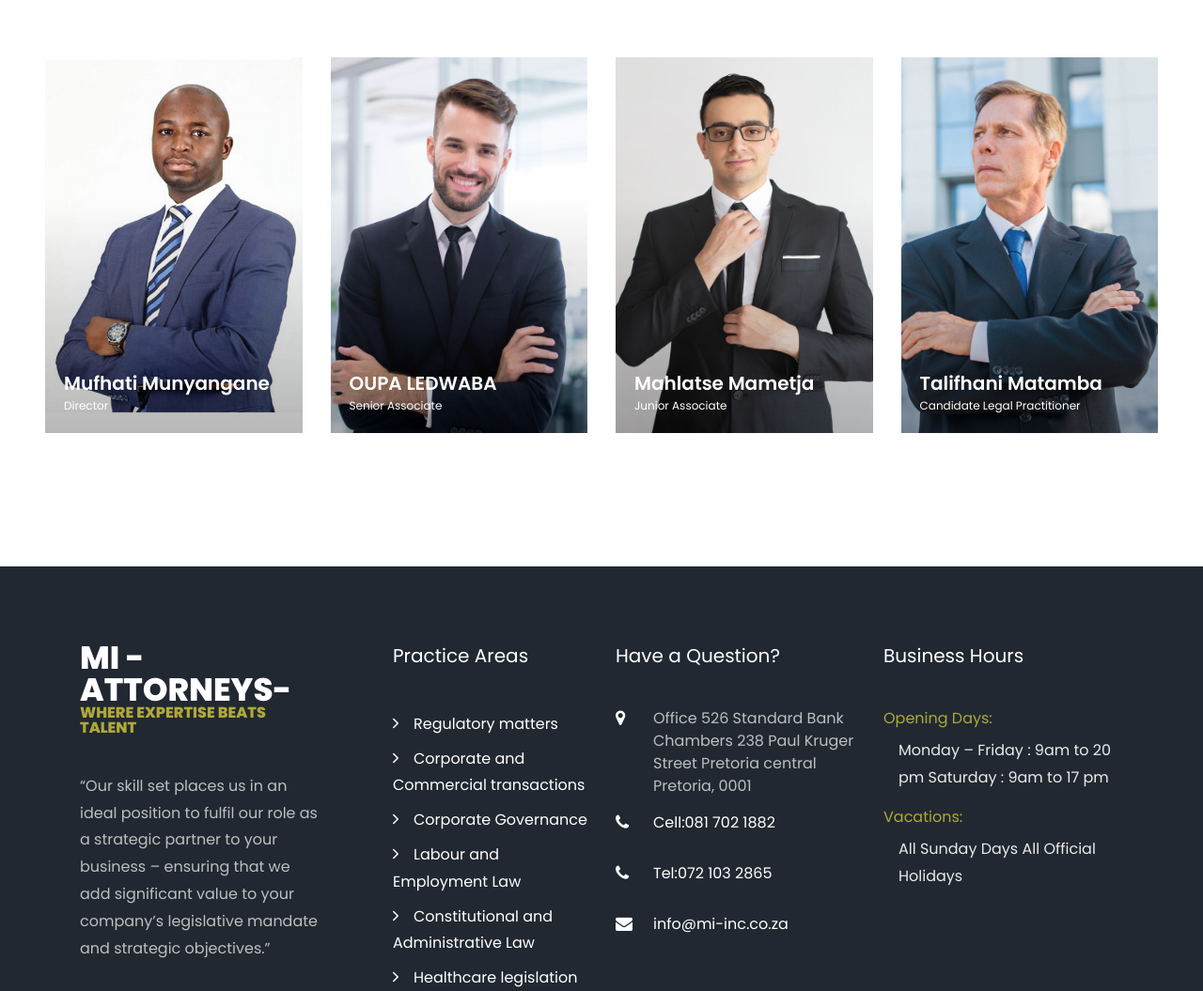
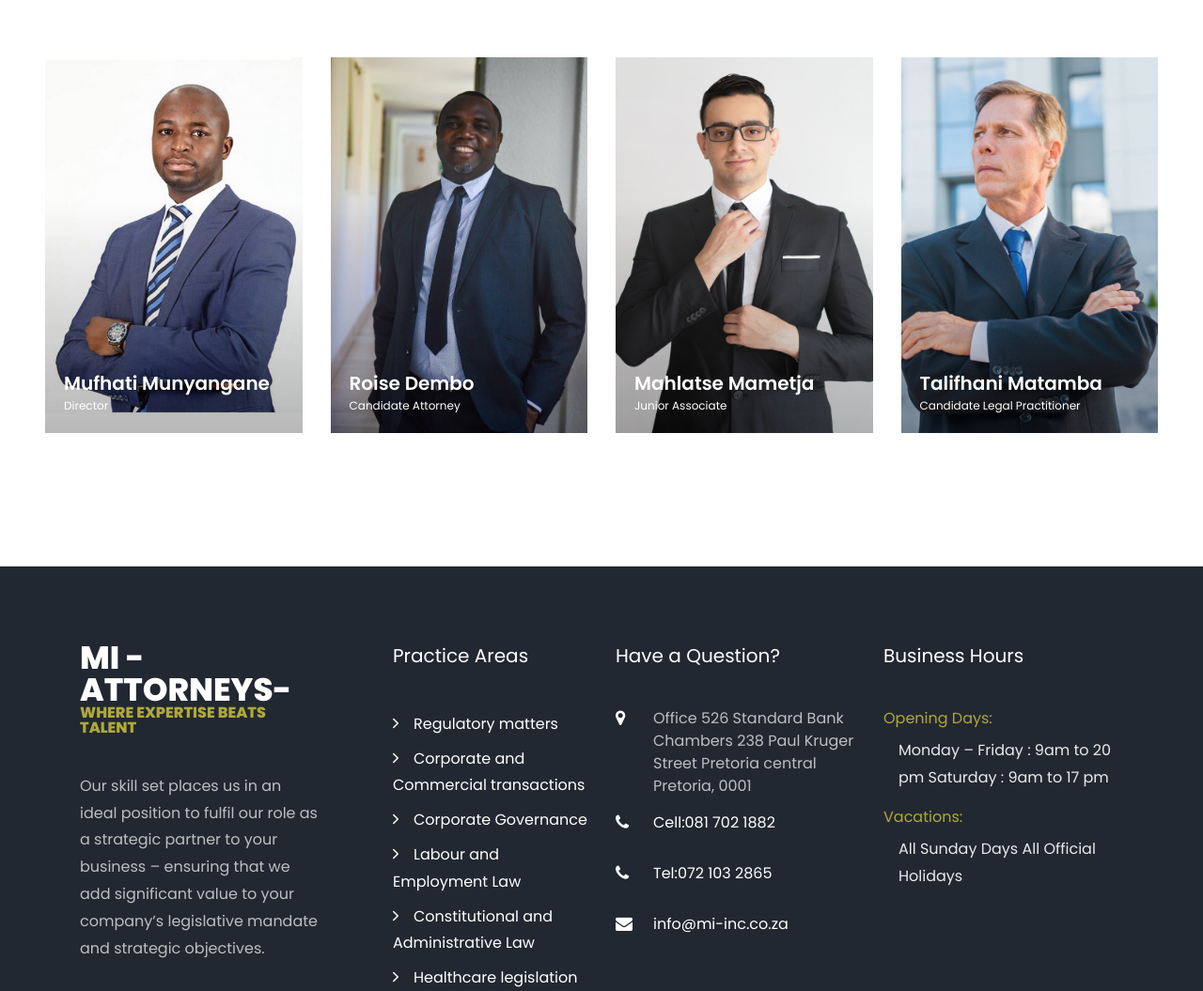
Before and after one commit to TeeGabs/Law-Firm-Website, a plain HTML site: page team.html in a window 1280 px wide. Shown: the part 806-1861 px from the top of the page at 94% size. Drawn offline with Linux system fonts and the light colour scheme; some packages are replaced by stand-ins of ours; no server answers; files whose address does not match are found by name.

Commit message:
Added some content on Home page and Team page

```diff
--- a/team.html
+++ b/team.html
@@ -27,12 +27,15 @@
 	  <nav class="navbar px-md-0 navbar-expand-lg navbar-dark ftco_navbar bg-dark ftco-navbar-light" id="ftco-navbar">
 	    <div class="container">
 		 <a class="navbar-brand" href="index.html"> <span>
-				<p style="margin-bottom:0; text-transform:capitalize;">
+			<p style="margin-bottom:0; font-family: 'Times New Roman', Times, serif; font-size: medium;  text-transform:capitalize;">
 					Munyangane Itani
 			   </p>
 			   <p style="margin:0; padding:0; font-style: italic; text-align: justify;">
-				-Attorneys-
-				</p>
+				 -Attorneys-
+			   </p>
+			   <p style="margin:0; padding:0; font-size:x-small; text-transform:capitalize;">
+				 Where expertise beats complexity
+			   </p>
 				</a> <!-- <img src="images\Logo_2.png" width="200" height="128"> -->
 	      <button class="navbar-toggler" type="button" data-toggle="collapse" data-target="#ftco-nav" aria-controls="ftco-nav" aria-expanded="false" aria-label="Toggle navigation">
 	        <span class="oi oi-menu"></span> Menu
@@ -101,23 +104,27 @@
         	<div class="col-lg-3 col-sm-6">
         		<div class="block-2 ftco-animate">
 	            <div class="flipper">
-	              <div class="front" style="background-image: url(/images/person_2.jpg);">
+	              <div class="front" style="background-image: url(/images/Roice.png);">
 	                <div class="box">
-	                  <h2>OUPA LEDWABA</h2>
-	                  <p>Senior Associate</p>
+	                  <h2>Roise Dembo</h2>
+	                  <p>Candidate Attorney</p>
 	                </div>
 	              </div>
 	              <div class="back">
 	                <!-- back content -->
 	                <blockquote>
-	                  <p>&ldquo;LLB UNISA
-						Admitted attorney with right of appearance</p>
+	                  &ldquo;
+						<ul>
+						 <li>HCLAW: UNISA</li>
+						 <li>LLB: UNISA</li>
+						<li>MA Dispute Resolution: Independent College Dublin</li>
+						</ul>
 	                </blockquote>
 	                <div class="author d-flex">
 	                  <div class="image align-self-center">
-	                    <img src="images/person_2.jpg" alt="">
+	                    <img src="images/Roice.png" alt="Mr roise Dembo - Candidate Attorney">
 	                  </div>
-	                  <div class="name align-self-center ml-3">OUPA LEDWABA<span class="position">Senior Associate</span></div>
+	                  <div class="name align-self-center ml-3">Roise Dembo<span class="position">Candidate Attorney</span></div>
 	                </div>
 	              </div>
 	            </div>
@@ -186,8 +193,8 @@
           <div class="col-md">
             <div class="ftco-footer-widget mb-4">
 				<h2 class="logo"><a href="#">MI -Attorneys- <span>Where Expertise beats Talent</span></a></h2>
-				<p>“Our skill set places us in an ideal position to fulfil our role as a strategic partner to your
-					business – ensuring that we add significant value to your company’s legislative mandate and strategic objectives.”</p>
+				<p>Our skill set places us in an ideal position to fulfil our role as a strategic partner to your
+					business – ensuring that we add significant value to your company’s legislative mandate and strategic objectives.</p>
               <ul class="ftco-footer-social list-unstyled float-md-left float-lft mt-5">
                 <li class="ftco-animate"><a href="#"><span class="icon-twitter"></span></a></li>
                 <li class="ftco-animate"><a href="#"><span class="icon-facebook"></span></a></li>
```
Also changed, not shown: about.html (+8 -6 lines), contact.html (+7 -5 lines), index.html (+6 -4 lines), practice-areas.html (+8 -5 lines), projects.html (+8 -5 lines), images/Roice.png (added).
